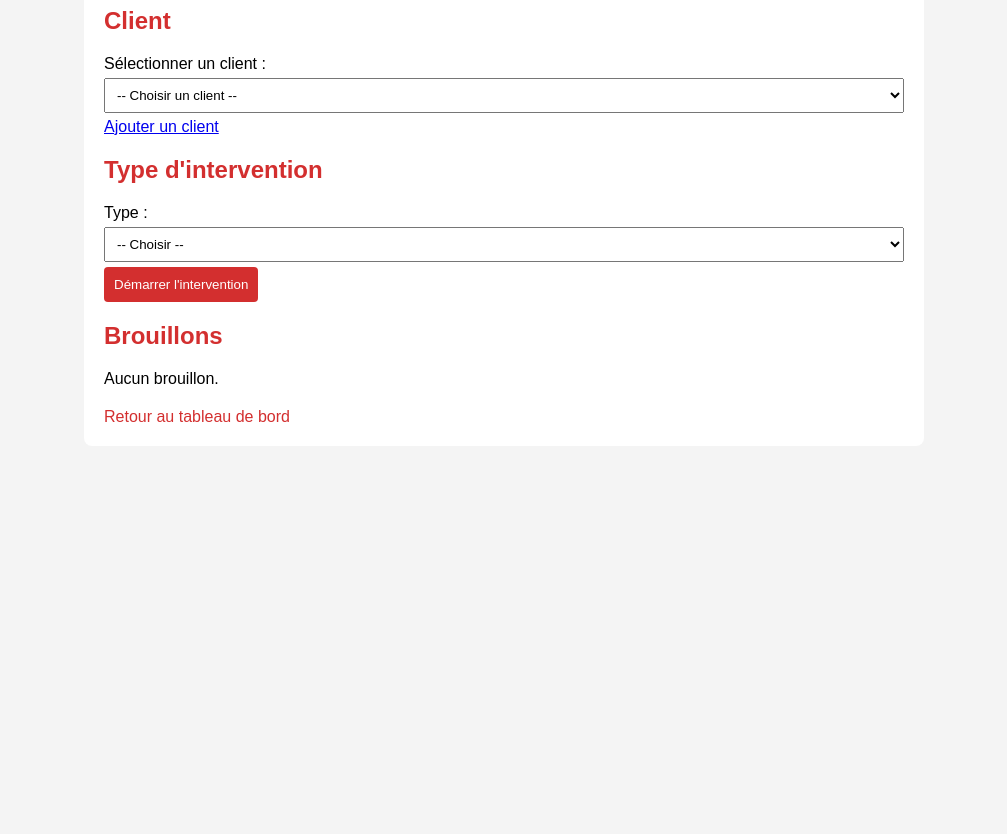
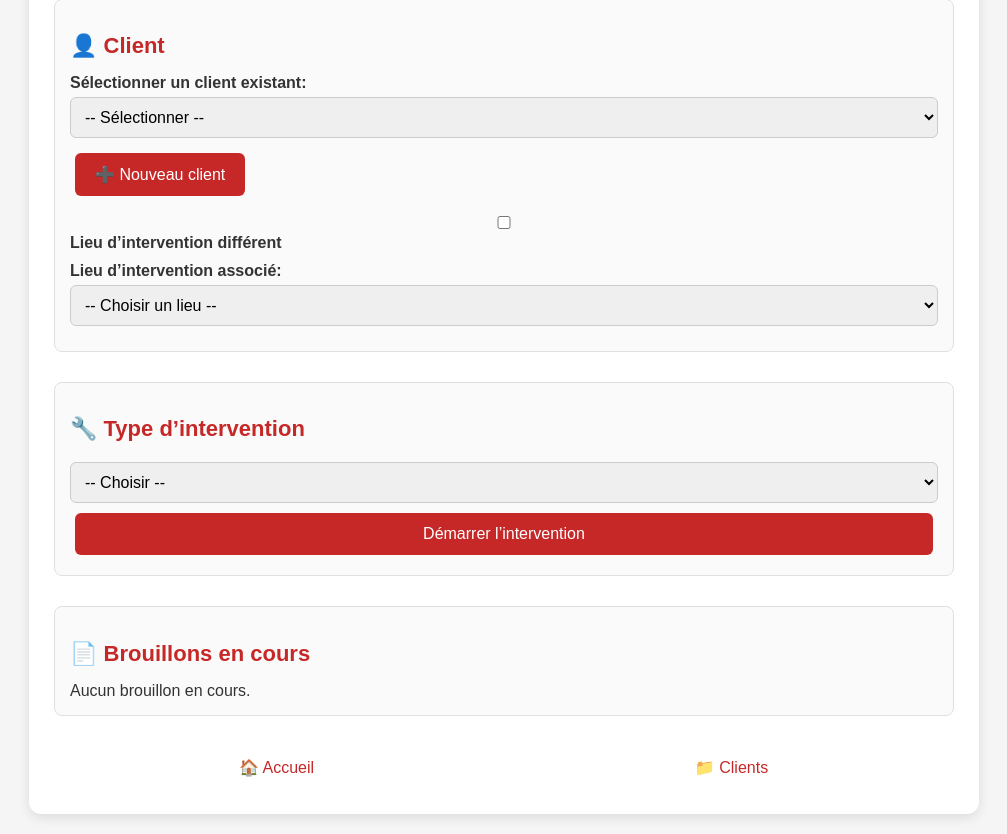
Before and after one commit to Gibs041989/mproincendie, a plain HTML site: page intervention.html in a window 1280 px wide. Shown: the part 113-947 px from the top of the page, without its empty margins (136-1143 px from the left). Before the commit the page ends 800 px from the top, so only its background shows below. Drawn offline with Linux system fonts and the light colour scheme.

Commit message:
Mise à jour du graphisme et correction des données client

```diff
--- a/css/styles.css
+++ b/css/styles.css
@@ -1,70 +1,142 @@
 body {
-    font-family: Arial, sans-serif;
+    font-family: 'Arial', sans-serif;
     margin: 0;
     padding: 20px;
-    background-color: #f4f4f4;
+    background-color: #f5f5f5;
+    color: #333;
 }
+
 .container {
-    max-width: 800px;
+    max-width: 900px;
     margin: auto;
-    background: white;
-    padding: 20px;
+    background: #fff;
+    padding: 25px;
+    border-radius: 12px;
+    box-shadow: 0 4px 12px rgba(0, 0, 0, 0.1);
+}
+
+h1, h2 {
+    color: #c62828;
+    margin-bottom: 15px;
+}
+
+h1 { font-size: 28px; }
+h2 { font-size: 22px; }
+
+.section {
+    margin-bottom: 30px;
+    padding: 15px;
+    border: 1px solid #e0e0e0;
     border-radius: 8px;
+    background-color: #fafafa;
 }
-h1, h2 {
-    color: #d32f2f;
+
+label {
+    display: block;
+    margin: 10px 0 5px;
+    font-weight: bold;
 }
-.section {
-    margin-bottom: 20px;
-}
+
 input, select, textarea {
     width: 100%;
-    padding: 8px;
+    padding: 10px;
     margin: 5px 0;
     box-sizing: border-box;
+    border: 1px solid #ccc;
+    border-radius: 6px;
+    font-size: 16px;
+    transition: border-color 0.3s ease;
 }
+
+input:focus, select:focus, textarea:focus {
+    border-color: #c62828;
+    outline: none;
+    box-shadow: 0 0 5px rgba(198, 40, 40, 0.2);
+}
+
+textarea { resize: vertical; }
+
 button {
-    padding: 10px;
-    background-color: #d32f2f;
+    padding: 12px 20px;
+    background-color: #c62828;
     color: white;
     border: none;
-    border-radius: 4px;
+    border-radius: 6px;
     cursor: pointer;
+    font-size: 16px;
+    transition: background-color 0.3s ease, transform 0.1s ease;
+    margin: 5px;
 }
+
 button:hover {
     background-color: #b71c1c;
+    transform: scale(1.02);
 }
+
+button:active {
+    transform: scale(0.98);
+}
+
 .navigation {
-    margin-top: 20px;
+    margin-top: 30px;
+    display: flex;
+    flex-wrap: wrap;
+    gap: 10px;
+    justify-content: center;
 }
+
 .navigation a {
-    margin-right: 10px;
+    padding: 10px 15px;
+    color: #c62828;
+    text-decoration: none;
+    font-size: 16px;
+    border-radius: 6px;
+    transition: background-color 0.3s ease;
+}
+
+.navigation a:hover {
+    background-color: #ffebee;
+}
+
+.error {
     color: #d32f2f;
-    text-decoration: none;
+    font-size: 0.9em;
+    margin-top: 5px;
 }
-.error {
-    color: red;
-    font-size: 0.9em;
-}
+
 .brouillon, .extincteur {
     border: 1px solid #ddd;
-    padding: 10px;
+    padding: 15px;
     margin: 10px 0;
-    border-radius: 4px;
+    border-radius: 8px;
+    background-color: #ffffff;
+    box-shadow: 0 2px 8px rgba(0, 0, 0, 0.05);
 }
+
+.extincteur h3 { margin-top: 0; color: #c62828; }
+
 table {
     width: 100%;
     border-collapse: collapse;
+    margin: 10px 0;
 }
+
 th, td {
     border: 1px solid #ddd;
-    padding: 8px;
+    padding: 10px;
     text-align: left;
 }
+
 th {
-    background-color: #f2f2f2;
+    background-color: #f5f5f5;
+    font-weight: bold;
 }
+
 @media (max-width: 600px) {
-    .container { padding: 10px; }
-    button { width: 100%; }
+    .container { padding: 15px; }
+    button { width: 100%; padding: 12px; }
+    h1 { font-size: 24px; }
+    h2 { font-size: 20px; }
+    input, select, textarea { font-size: 14px; }
+    .navigation a { flex: 1 1 100%; text-align: center; }
 }
--- a/intervention.html
+++ b/intervention.html
@@ -5,63 +5,114 @@
     <meta name="viewport" content="width=device-width, initial-scale=1.0">
     <title>Interventions - MPro Incendie</title>
     <link rel="stylesheet" href="css/styles.css">
+    <style>
+        .nav-buttons { display: flex; flex-wrap: wrap; gap: 10px; justify-content: center; }
+        .nav-buttons a, .nav-buttons button { flex: 1 1 150px; text-align: center; padding: 12px; font-size: 16px; }
+        @media (max-width: 600px) {
+            .nav-buttons a, .nav-buttons button { flex: 1 1 100%; }
+        }
+    </style>
 </head>
 <body>
     <div class="container">
-        <h1>Interventions</h1>
-        <div class="section">
-            <h2>Client</h2>
-            <label for="client">Sélectionner un client :</label>
-            <select id="client" onchange="updateClient()">
-                <option value="">-- Choisir un client --</option>
+        <h1>➕ Interventions</h1>
+
+        <section class="section">
+            <h2>👤 Client</h2>
+            <label>Sélectionner un client existant:
+                <select id="clientSelect" onchange="selectClient()">
+                    <option value="">-- Sélectionner --</option>
+                </select>
+            </label>
+            <a href="nouveau_client.html"><button>➕ Nouveau client</button></a>
+            <label><input type="checkbox" id="lieuDifferent" onchange="toggleLieuForm()"> Lieu d’intervention différent</label>
+            <div id="lieuForm" style="display: none;">
+                <label>Adresse du lieu d’intervention: <input type="text" id="lieuAdresse"></label>
+            </div>
+            <label>Lieu d’intervention associé:
+                <select id="lieuSelect">
+                    <option value="">-- Choisir un lieu --</option>
+                </select>
+            </label>
+        </section>
+
+        <section class="section">
+            <h2>🔧 Type d’intervention</h2>
+            <select id="typeIntervention">
+                <option value="">-- Choisir --</option>
+                <option value="extincteurs">🧯 Extincteurs</option>
+                <option value="baes">💡 BAES</option>
+                <option value="ria">🚿 RIA</option>
+                <option value="desenfumage">💨 Désenfumage</option>
+                <option value="bon_intervention">🧾 Bon d’intervention</option>
             </select>
-            <div>
-                <a href="nouveau_client.html">Ajouter un client</a>
+            <div class="nav-buttons">
+                <button onclick="startIntervention()">Démarrer l’intervention</button>
             </div>
-        </div>
-        <div class="section">
-            <h2>Type d'intervention</h2>
-            <label for="intervention-type">Type :</label>
-            <select id="intervention-type">
-                <option value="">-- Choisir --</option>
-                <option value="extincteurs">Extincteurs</option>
-                <option value="baes">BAES</option>
-                <option value="ria">RIA</option>
-                <option value="desenfumage">Désenfumage</option>
-                <option value="bon">Bon d'intervention</option>
-            </select>
-            <div>
-                <button onclick="startIntervention()">Démarrer l'intervention</button>
-            </div>
-        </div>
-        <div class="section">
-            <h2>Brouillons</h2>
-            <div id="brouillons"></div>
-        </div>
-        <div class="navigation">
-            <a href="index.html">Retour au tableau de bord</a>
+        </section>
+
+        <section class="section">
+            <h2>📄 Brouillons en cours</h2>
+            <div id="brouillonsList">Aucun brouillon en cours.</div>
+        </section>
+
+        <div class="navigation nav-buttons">
+            <a href="index.html">🏠 Accueil</a>
+            <a href="client.html">📁 Clients</a>
         </div>
     </div>
+
     <script>
-        function loadClients() {
-            const clients = JSON.parse(localStorage.getItem('clients')) || [];
-            const clientSelect = document.getElementById('client');
+        let clients = JSON.parse(localStorage.getItem('clients')) || [];
+
+        window.onload = () => {
+            const clientSelect = document.getElementById('clientSelect');
             clients.forEach(client => {
                 const option = document.createElement('option');
                 option.value = client.name;
                 option.textContent = client.name;
                 clientSelect.appendChild(option);
             });
-        }
-        function updateClient() {
-            const client = document.getElementById('client').value;
-            if (client) {
-                localStorage.setItem('currentClient', client);
+            loadBrouillons();
+        };
+
+        function toggleLieuForm() {
+            const lieuForm = document.getElementById('lieuForm');
+            const lieuSelect = document.getElementById('lieuSelect');
+            if (document.getElementById('lieuDifferent').checked) {
+                lieuForm.style.display = 'block';
+                lieuSelect.style.display = 'none';
+            } else {
+                lieuForm.style.display = 'none';
+                lieuSelect.style.display = 'block';
             }
         }
+
+        function selectClient() {
+            const client = document.getElementById('clientSelect').value;
+            const lieu = document.getElementById('lieuDifferent').checked ? document.getElementById('lieuAdresse').value : document.getElementById('lieuSelect').value;
+            const interventionData = {
+                client: client,
+                lieu: lieu
+            };
+            localStorage.setItem('currentIntervention', JSON.stringify(interventionData));
+
+            const lieuSelect = document.getElementById('lieuSelect');
+            lieuSelect.innerHTML = '<option value="">-- Choisir un lieu --</option>';
+            const clientData = clients.find(c => c.name === client);
+            if (clientData && clientData.lieux) {
+                clientData.lieux.forEach(lieu => {
+                    const option = document.createElement('option');
+                    option.value = lieu.adresse;
+                    option.textContent = `${lieu.adresse}, ${lieu.ville}`;
+                    lieuSelect.appendChild(option);
+                });
+            }
+        }
+
         function startIntervention() {
-            const type = document.getElementById('intervention-type').value;
-            const client = document.getElementById('client').value;
+            const type = document.getElementById('typeIntervention').value;
+            const client = document.getElementById('clientSelect').value;
             if (!client) {
                 alert('Veuillez sélectionner un client.');
                 return;
@@ -70,29 +121,48 @@
                 alert('Veuillez sélectionner un type d’intervention.');
                 return;
             }
-            if (type === 'bon') {
+            if (type === 'bon_intervention') {
                 window.location.href = 'bon_intervention.html';
             } else {
                 window.location.href = `CRM_${type}.html`;
             }
         }
+
         function loadBrouillons() {
-            const brouillons = JSON.parse(localStorage.getItem('brouillons')) || {};
-            const brouillonsDiv = document.getElementById('brouillons');
-            if (Object.keys(brouillons).length === 0) {
-                brouillonsDiv.textContent = 'Aucun brouillon.';
+            const drafts = JSON.parse(localStorage.getItem('drafts')) || {};
+            const brouillonsList = document.getElementById('brouillonsList');
+            brouillonsList.innerHTML = '';
+            if (Object.keys(drafts).length === 0) {
+                brouillonsList.textContent = 'Aucun brouillon en cours.';
                 return;
             }
-            for (const [key, data] of Object.entries(brouillons)) {
+            for (const [key, draft] of Object.entries(drafts)) {
                 const div = document.createElement('div');
-                div.textContent = `Brouillon ${key} pour ${data.client}`;
-                brouillonsDiv.appendChild(div);
+                div.className = 'brouillon';
+                div.innerHTML = `
+                    ${key}: Client ${draft.client || 'Inconnu'} - ${draft.date || 'Sans date'}
+                    <button onclick="loadDraft('${key}')">Charger</button>
+                    <button onclick="deleteDraft('${key}')">Supprimer</button>
+                `;
+                brouillonsList.appendChild(div);
             }
         }
-        window.onload = () => {
-            loadClients();
+
+        function loadDraft(key) {
+            const drafts = JSON.parse(localStorage.getItem('drafts')) || {};
+            const draft = drafts[key];
+            if (draft) {
+                localStorage.setItem('currentIntervention', JSON.stringify(draft));
+                window.location.href = key === 'bon_intervention' ? 'bon_intervention.html' : `CRM_${key.split('_')[1]}.html`;
+            }
+        }
+
+        function deleteDraft(key) {
+            let drafts = JSON.parse(localStorage.getItem('drafts')) || {};
+            delete drafts[key];
+            localStorage.setItem('drafts', JSON.stringify(drafts));
             loadBrouillons();
-        };
+        }
     </script>
 </body>
 </html>
```
Also changed, not shown: CRM_extincteurs.html (+9 -7 lines), bon_intervention.html (+8 -9 lines).
